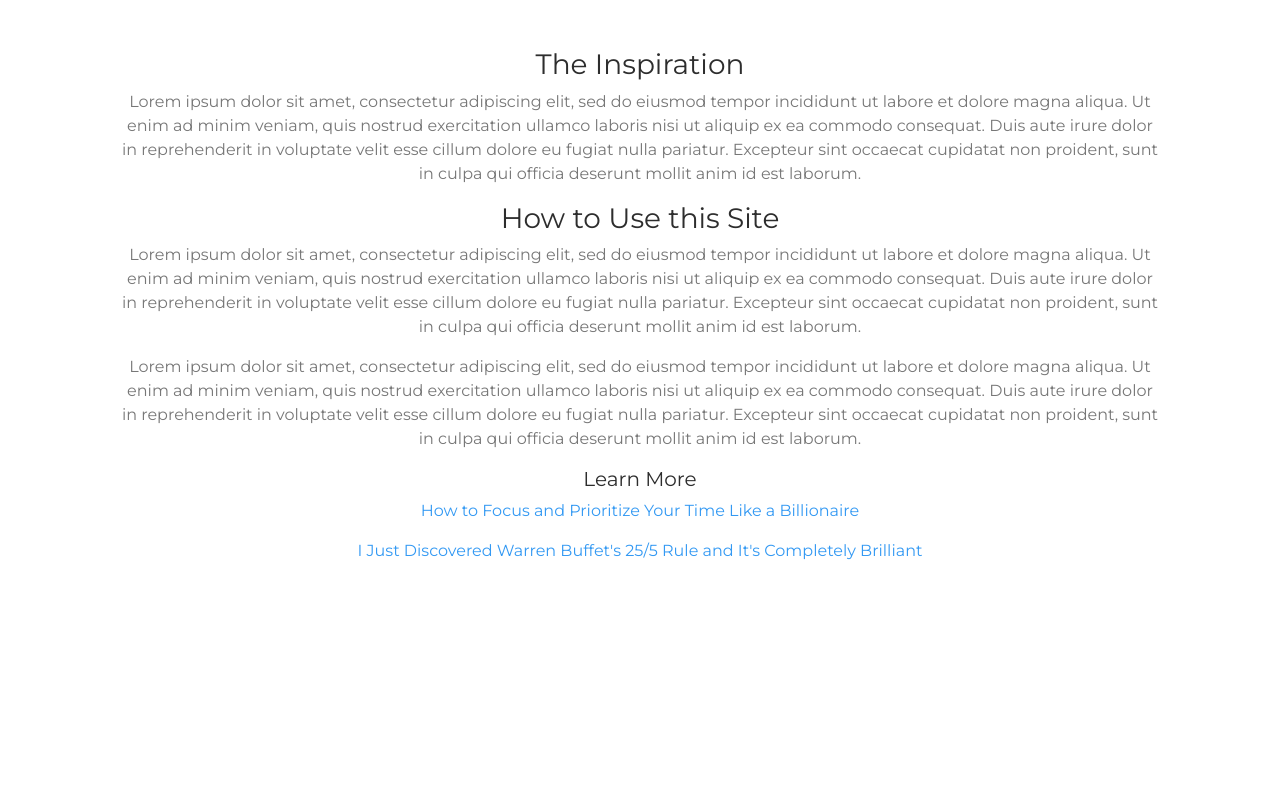
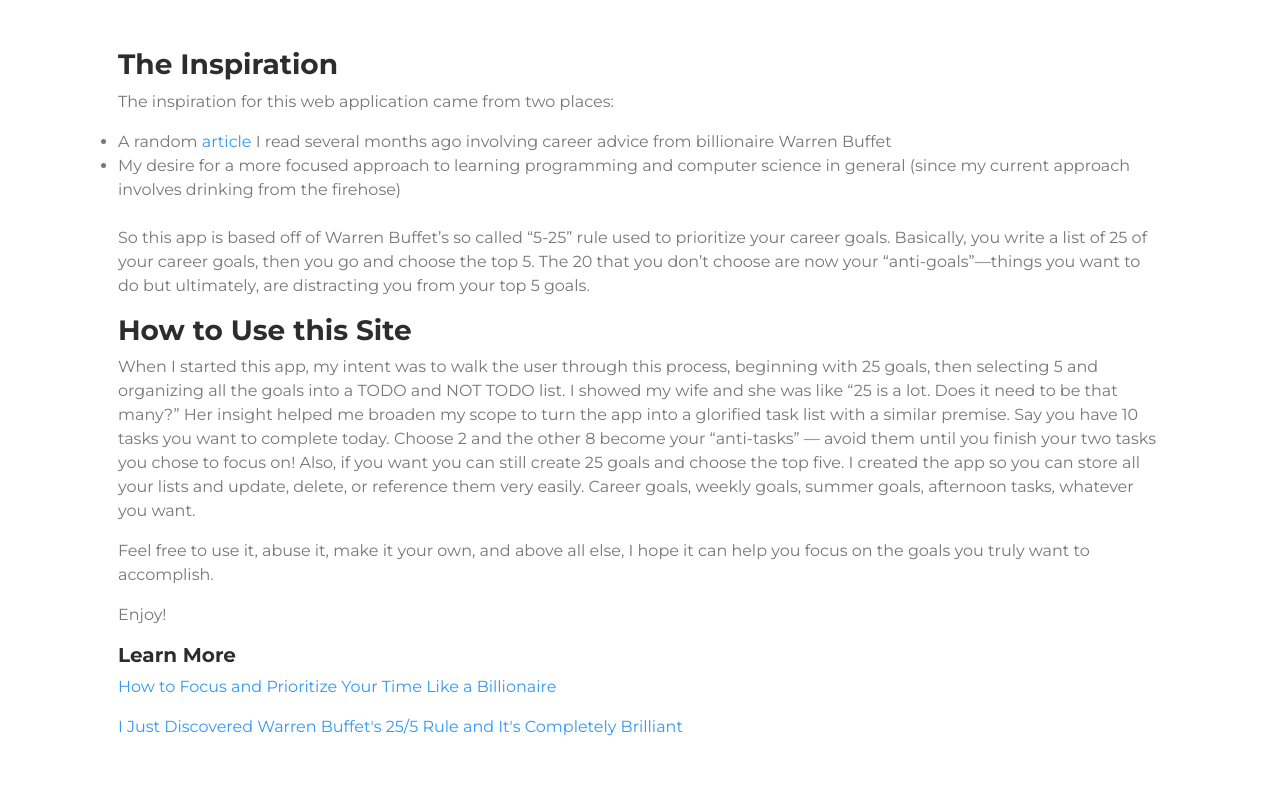
Before and after one commit to alecoad/final-project, a Flask app: page /about in a window 1280 px wide. Shown: the part 74-877 px from the top of the page. Before the commit the page ends 634 px from the top, so only its background shows below. Run offline with Flask 2, Linux system fonts and the light colour scheme; some libraries are stand-ins or nearby versions.

Commit message:
Replace strong tags with font-weight-bold class

```diff
--- a/five25/templates/about.html
+++ b/five25/templates/about.html
@@ -3,12 +3,35 @@
 {% block title %}About{% endblock %}
 
 {% block main %}
-  <h3>The Inspiration</h3>
-  <p>Lorem ipsum dolor sit amet, consectetur adipiscing elit, sed do eiusmod tempor incididunt ut labore et dolore magna aliqua. Ut enim ad minim veniam, quis nostrud exercitation ullamco laboris nisi ut aliquip ex ea commodo consequat. Duis aute irure dolor in reprehenderit in voluptate velit esse cillum dolore eu fugiat nulla pariatur. Excepteur sint occaecat cupidatat non proident, sunt in culpa qui officia deserunt mollit anim id est laborum.</p>
-  <h3>How to Use this Site</h3>
-  <p>Lorem ipsum dolor sit amet, consectetur adipiscing elit, sed do eiusmod tempor incididunt ut labore et dolore magna aliqua. Ut enim ad minim veniam, quis nostrud exercitation ullamco laboris nisi ut aliquip ex ea commodo consequat. Duis aute irure dolor in reprehenderit in voluptate velit esse cillum dolore eu fugiat nulla pariatur. Excepteur sint occaecat cupidatat non proident, sunt in culpa qui officia deserunt mollit anim id est laborum.</p>
-  <p>Lorem ipsum dolor sit amet, consectetur adipiscing elit, sed do eiusmod tempor incididunt ut labore et dolore magna aliqua. Ut enim ad minim veniam, quis nostrud exercitation ullamco laboris nisi ut aliquip ex ea commodo consequat. Duis aute irure dolor in reprehenderit in voluptate velit esse cillum dolore eu fugiat nulla pariatur. Excepteur sint occaecat cupidatat non proident, sunt in culpa qui officia deserunt mollit anim id est laborum.</p>
-  <h5>Learn More</h5>
+  <div class="text-left">
+    <h3 class="font-weight-bold">The Inspiration</h3>
+    <p>The inspiration for this web application came from two places:</p>
+    <ul>
+      <li>A random <a href="">article</a> I read several months ago involving career advice from billionaire Warren Buffet</li>
+      <li>My desire for a more focused approach to learning programming and computer science in general (since my current approach involves drinking from the firehose)</li>
+    </ul>
+    <p>
+      So this app is based off of Warren Buffet’s so called “5-25” rule used to prioritize your career goals.
+      Basically, you write a list of 25 of your career goals, then you go and choose the top 5.
+      The 20 that you don’t choose are now your “anti-goals”—things you want to do but ultimately,
+      are distracting you from your top 5 goals.
+    </p>
+    <h3 class="font-weight-bold">How to Use this Site</h3>
+    <p>
+      When I started this app, my intent was to walk the user through this process,
+      beginning with 25 goals, then selecting 5 and organizing all the goals into a TODO and NOT TODO list.
+      I showed my wife and she was like “25 is a lot. Does it need to be that many?”
+      Her insight helped me broaden my scope to turn the app into a glorified task list with a similar premise.
+      Say you have 10 tasks you want to complete today.
+      Choose 2 and the other 8 become your “anti-tasks” — avoid them until you finish your two tasks you chose to focus on!
+      Also, if you want you can still create 25 goals and choose the top five.
+      I created the app so you can store all your lists and update, delete, or reference them very easily.
+      Career goals, weekly goals, summer goals, afternoon tasks, whatever you want.
+    </p>
+    <p>Feel free to use it, abuse it, make it your own, and above all else, I hope it can help you focus on the goals you truly want to accomplish.</p>
+    <p>Enjoy!</p>
+
+    <h5 class="font-weight-bold">Learn More</h5>
     <p>
       <a href="https://www.mayooshin.com/buffett-5-25-rule/">How to Focus and Prioritize Your Time Like a Billionaire</a>
     </p>
@@ -17,4 +40,5 @@
         I Just Discovered Warren Buffet's 25/5 Rule and It's Completely Brilliant
       </a>
     </p>
+  </div>
 {% endblock %}
--- a/five25/templates/add.html
+++ b/five25/templates/add.html
@@ -3,7 +3,7 @@
 {% block title %}Add Task{% endblock %}
 
 {% block main %}
-  <h4>Add a Task to <strong>{{ list.title }}</strong></h4>
+  <h4>Add a Task to <span class="font-weight-bold">{{ list.title }}</span></h4>
   <br>
   <div class="row justify-content-center">
     <div class="col-lg-8">
--- a/five25/templates/layout.html
+++ b/five25/templates/layout.html
@@ -21,7 +21,7 @@
 
   <body>
     <nav class="navbar navbar-expand-md navbar-dark bg-primary">
-      <a class="navbar-brand" href="/"><strong>Focus</strong>Five25</a>
+      <a class="navbar-brand" href="/"><span class="font-weight-bold">Focus</span>Five25</a>
       <button aria-controls="navbar" aria-expanded="false" aria-label="Toggle navigation" class="navbar-toggler" data-target="#navbar" data-toggle="collapse" type="button">
         <span class="navbar-toggler-icon"></span>
       </button>
--- a/five25/templates/tasks.html
+++ b/five25/templates/tasks.html
@@ -3,7 +3,7 @@
 {% block title %}Tasks{% endblock %}
 
 {% block main %}
-  <h2><strong>{{ list.title }}</strong></h2>
+  <h2 class="font-weight-bold">{{ list.title }}</h2>
   <br>
   <div class="row justify-content-center">
     <div class="col-lg-8">
```
Lines whose indentation alone changed are shown as unchanged.
